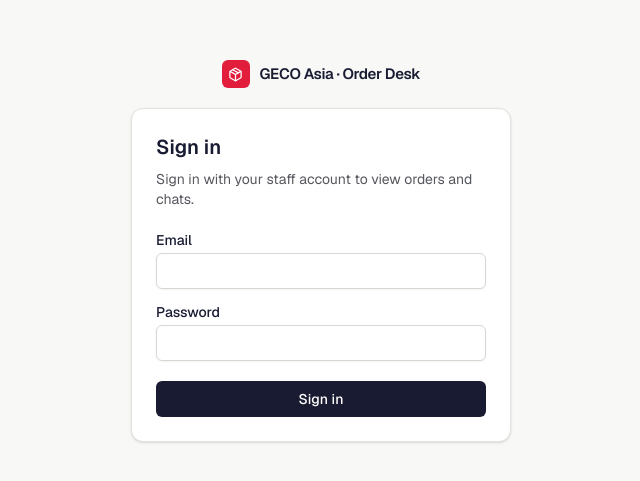
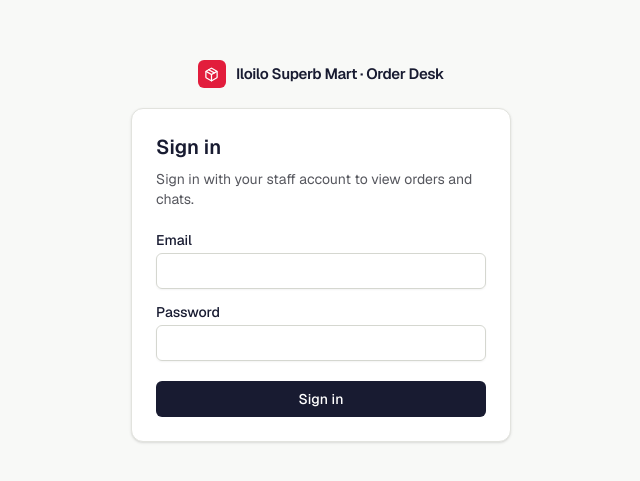
Before and after one commit to StegosaurusSaJaro/geco-order-agent, a Next.js app in the folder dashboard/: page /login in a window 1280 px wide. Shown: the part 149-630 px from the top of the page, without its empty margins (319-959 px from the left). Built offline with nearby package versions, Linux system fonts and the light colour scheme; no server answers.

Commit message:
feat(dashboard): rename staff screens to Iloilo Superb Mart

```diff
--- a/dashboard/app/layout.tsx
+++ b/dashboard/app/layout.tsx
@@ -13,7 +13,7 @@ const geistMono = Geist_Mono({
 });
 
 export const metadata: Metadata = {
-  title: 'GECO Order Dashboard',
+  title: 'Iloilo Superb Mart Order Desk',
   description: 'Staff inbox and chat monitor',
 };
 
--- a/dashboard/app/login/LoginForm.tsx
+++ b/dashboard/app/login/LoginForm.tsx
@@ -30,7 +30,7 @@ export function LoginForm() {
           <Package className="size-[15px]" />
         </div>
         <span className="font-semibold text-[15px] tracking-tight">
-          GECO Asia · Order Desk
+          Iloilo Superb Mart · Order Desk
         </span>
       </div>
 
--- a/dashboard/components/AppShell.tsx
+++ b/dashboard/components/AppShell.tsx
@@ -75,7 +75,7 @@ export function AppShell({
             </div>
             <div>
               <div className="text-[13.5px] font-semibold leading-tight">
-                GECO Asia
+                Iloilo Superb Mart
               </div>
               <div className="text-[11.5px] text-muted-foreground leading-tight">
                 Order Desk
@@ -162,14 +162,14 @@ export function AppShell({
           >
             <Link
               href="/orders"
-              aria-label="GECO Asia"
+              aria-label="Iloilo Superb Mart"
               className="md:hidden size-6 rounded-md bg-[var(--brand-crimson)] text-white grid place-items-center shrink-0"
             >
               <Package className="size-3.5" />
             </Link>
             <span className="md:hidden text-muted-foreground">/</span>
             <span className="hidden md:inline text-muted-foreground shrink-0">
-              GECO Asia
+              Iloilo Superb Mart
             </span>
             <span className="hidden md:inline text-muted-foreground">/</span>
             {crumbs.map((crumb, index) => {
```
